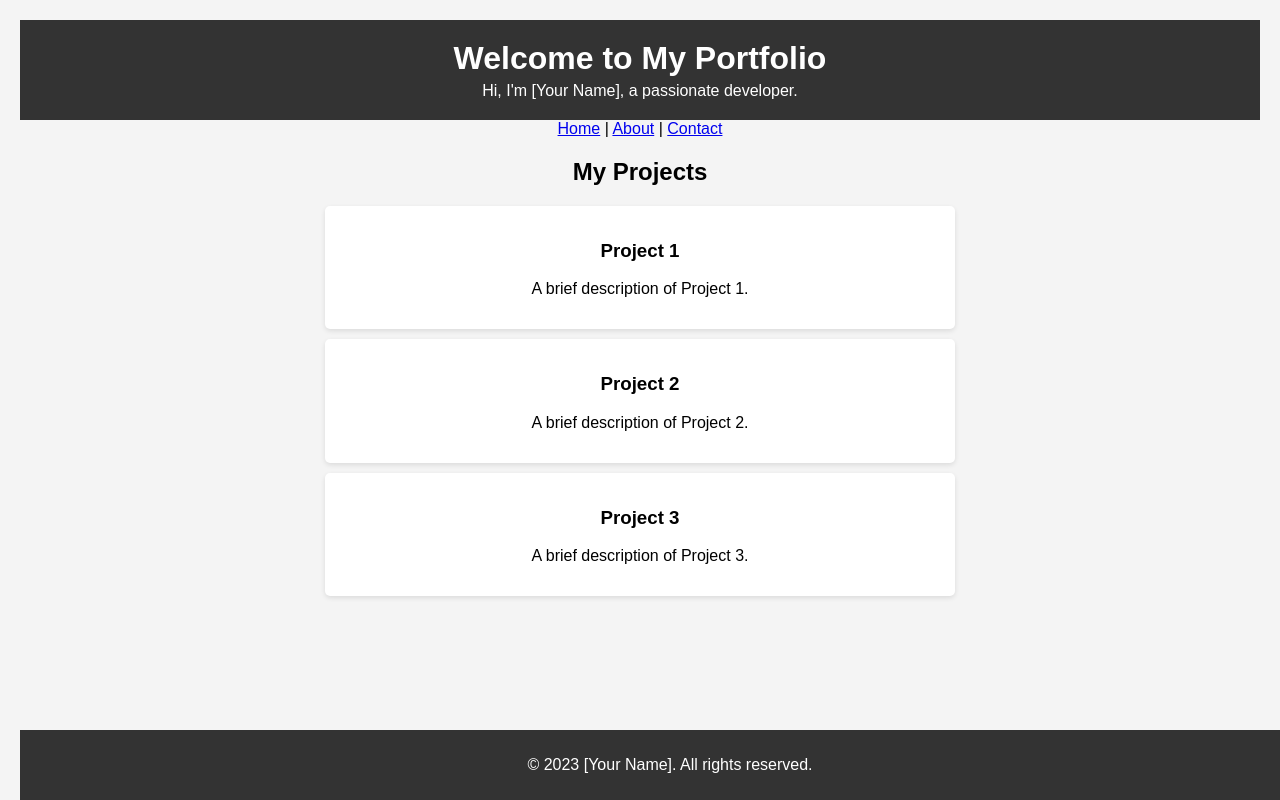
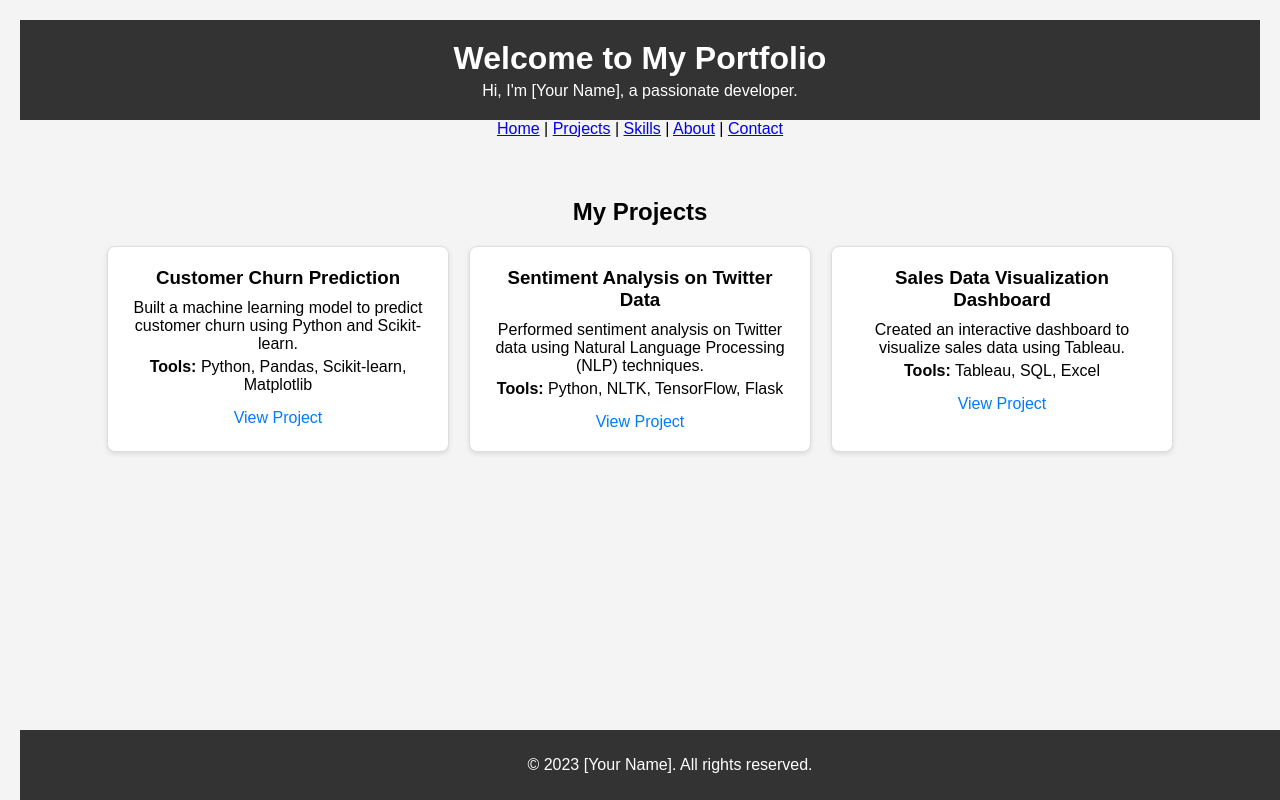
Before and after one commit to AshutoshPanwar/Portfolio_2.0, a React (Create React App) app in the folder my-portfolio/: page / in a window 1280 px wide. Built offline with nearby package versions, Linux system fonts and the light colour scheme.

Commit message:
V1-stable

```diff
--- a/my-portfolio/src/App.js
+++ b/my-portfolio/src/App.js
@@ -3,9 +3,10 @@ import { BrowserRouter as Router, Route, Routes, Link } from "react-router-dom";
 import "./App.css";
 import Header from "./components/Header";
 import Projects from "./components/Projects";
-import Footer from "./components/Footer";
+import Skills from "./components/Skills";
 import About from "./components/About";
 import Contact from "./components/Contact";
+import Footer from "./components/Footer";
 
 function App() {
 	return (
@@ -13,11 +14,17 @@ function App() {
 			<div className="App">
 				<Header />
 				<nav>
-					<Link to="/">Home</Link> | <Link to="/about">About</Link> |{" "}
+					<Link to="/">Home</Link> |{" "}
+					<Link to="/projects">Projects</Link> |{" "}
+					<Link to="/skills">Skills</Link> |{" "}
+					<Link to="/about">About</Link> |{" "}
 					<Link to="/contact">Contact</Link>
 				</nav>
 				<Routes>
-					<Route path="/" element={<Projects />} />
+					<Route path="/" element={<Projects />} />{" "}
+					{/* Home page shows Projects */}
+					<Route path="/projects" element={<Projects />} />
+					<Route path="/skills" element={<Skills />} />
 					<Route path="/about" element={<About />} />
 					<Route path="/contact" element={<Contact />} />
 				</Routes>
--- /dev/null
+++ b/my-portfolio/src/components/Projects.css
@@ -0,0 +1,39 @@
+.projects {
+	padding: 20px;
+	text-align: center;
+}
+
+.project-list {
+	display: flex;
+	flex-wrap: wrap;
+	justify-content: center;
+	gap: 20px;
+}
+
+.project-card {
+	background-color: white;
+	border: 1px solid #ddd;
+	border-radius: 8px;
+	padding: 20px;
+	width: 300px;
+	box-shadow: 0 2px 5px rgba(0, 0, 0, 0.1);
+}
+
+.project-card h3 {
+	margin: 0 0 10px;
+}
+
+.project-card p {
+	margin: 5px 0;
+}
+
+.project-card a {
+	display: inline-block;
+	margin-top: 10px;
+	color: #007bff;
+	text-decoration: none;
+}
+
+.project-card a:hover {
+	text-decoration: underline;
+}
--- a/my-portfolio/src/components/Projects.js
+++ b/my-portfolio/src/components/Projects.js
@@ -1,35 +1,55 @@
 import React from "react";
+import "./Projects.css"; // Optional: For styling
 
 const Projects = () => {
 	const projects = [
 		{
 			id: 1,
-			name: "Project 1",
-			description: "A brief description of Project 1.",
+			title: "Customer Churn Prediction",
+			description:
+				"Built a machine learning model to predict customer churn using Python and Scikit-learn.",
+			tools: "Python, Pandas, Scikit-learn, Matplotlib",
+			link: "https://github.com/yourusername/customer-churn-prediction",
 		},
 		{
 			id: 2,
-			name: "Project 2",
-			description: "A brief description of Project 2.",
+			title: "Sentiment Analysis on Twitter Data",
+			description:
+				"Performed sentiment analysis on Twitter data using Natural Language Processing (NLP) techniques.",
+			tools: "Python, NLTK, TensorFlow, Flask",
+			link: "https://github.com/yourusername/sentiment-analysis",
 		},
 		{
 			id: 3,
-			name: "Project 3",
-			description: "A brief description of Project 3.",
+			title: "Sales Data Visualization Dashboard",
+			description:
+				"Created an interactive dashboard to visualize sales data using Tableau.",
+			tools: "Tableau, SQL, Excel",
+			link: "https://public.tableau.com/yourdashboard",
 		},
 	];
 
 	return (
-		<section>
+		<section className="projects">
 			<h2>My Projects</h2>
-			<ul>
+			<div className="project-list">
 				{projects.map(project => (
-					<li key={project.id}>
-						<h3>{project.name}</h3>
+					<div key={project.id} className="project-card">
+						<h3>{project.title}</h3>
 						<p>{project.description}</p>
-					</li>
+						<p>
+							<strong>Tools:</strong> {project.tools}
+						</p>
+						<a
+							href={project.link}
+							target="_blank"
+							rel="noopener noreferrer"
+						>
+							View Project
+						</a>
+					</div>
 				))}
-			</ul>
+			</div>
 		</section>
 	);
 };
--- /dev/null
+++ b/my-portfolio/src/components/Skills.css
@@ -0,0 +1,34 @@
+.skills {
+	padding: 20px;
+	text-align: center;
+}
+
+.skills-list {
+	display: flex;
+	flex-wrap: wrap;
+	justify-content: center;
+	gap: 20px;
+}
+
+.skill-category {
+	background-color: white;
+	border: 1px solid #ddd;
+	border-radius: 8px;
+	padding: 20px;
+	width: 200px;
+	box-shadow: 0 2px 5px rgba(0, 0, 0, 0.1);
+}
+
+.skill-category h3 {
+	margin: 0 0 10px;
+}
+
+.skill-category ul {
+	list-style-type: none;
+	padding: 0;
+	margin: 0;
+}
+
+.skill-category li {
+	margin: 5px 0;
+}
--- /dev/null
+++ b/my-portfolio/src/components/Skills.js
@@ -0,0 +1,38 @@
+import React from "react";
+import "./Skills.css"; // Optional: For styling
+
+const Skills = () => {
+	const skills = [
+		{ category: "Programming Languages", items: ["Python", "R", "SQL"] },
+		{
+			category: "Machine Learning",
+			items: ["Scikit-learn", "TensorFlow", "Keras"],
+		},
+		{
+			category: "Data Visualization",
+			items: ["Matplotlib", "Seaborn", "Tableau"],
+		},
+		{ category: "Big Data", items: ["Spark", "Hadoop"] },
+		{ category: "Tools", items: ["Git", "Jupyter Notebook", "VS Code"] },
+	];
+
+	return (
+		<section className="skills">
+			<h2>My Skills</h2>
+			<div className="skills-list">
+				{skills.map((skill, index) => (
+					<div key={index} className="skill-category">
+						<h3>{skill.category}</h3>
+						<ul>
+							{skill.items.map((item, idx) => (
+								<li key={idx}>{item}</li>
+							))}
+						</ul>
+					</div>
+				))}
+			</div>
+		</section>
+	);
+};
+
+export default Skills;
```
